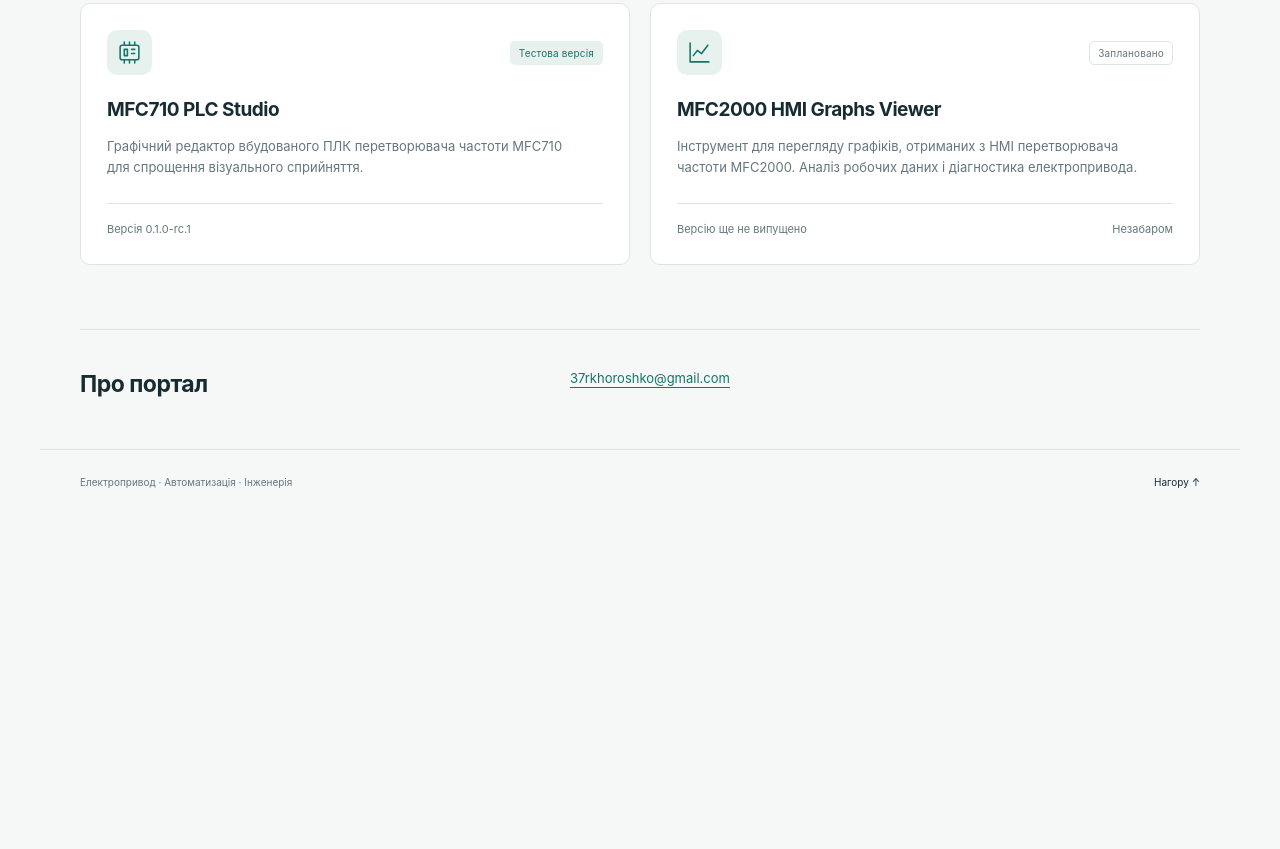
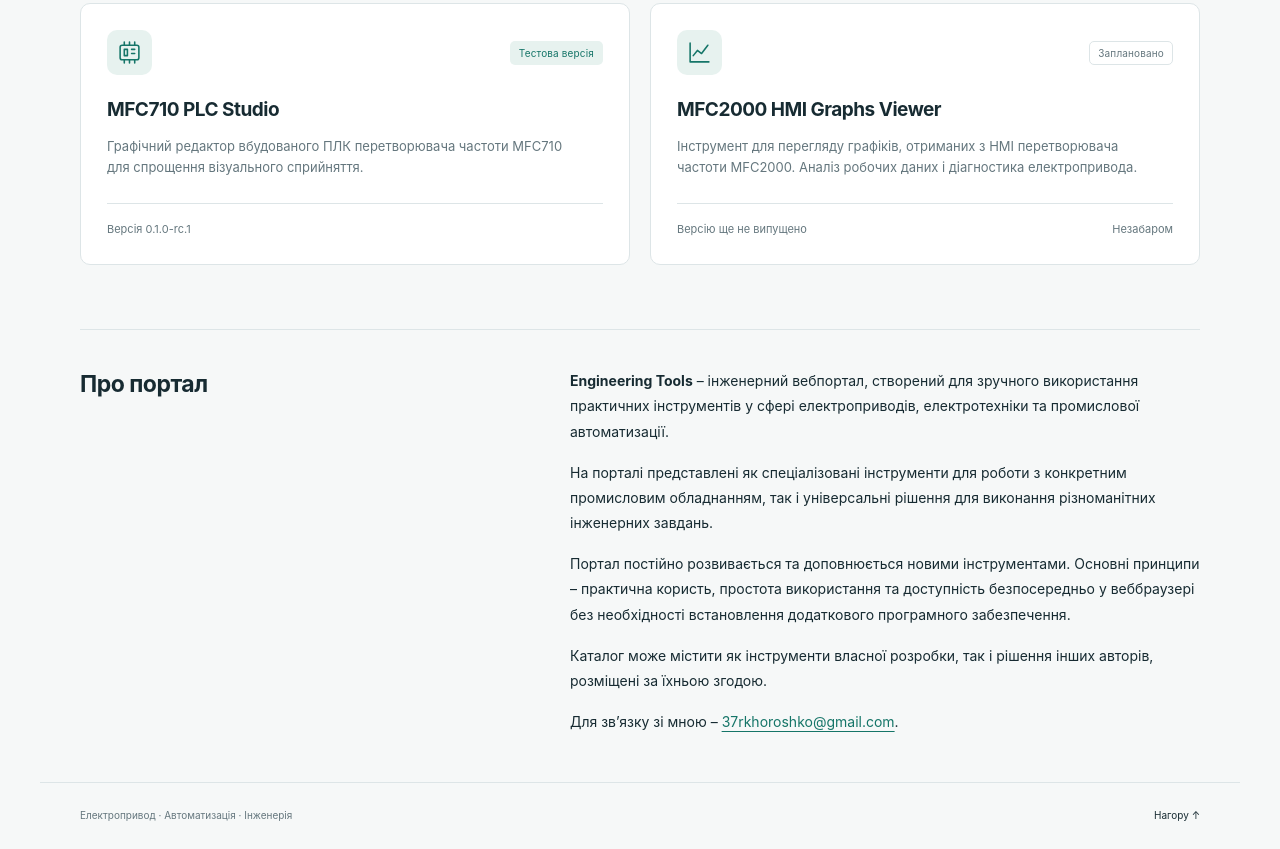
Before and after one commit to Roman-Khoroshko-tech/Roman-Khoroshko-tech.github.io, a website: page index.html in a window 1280 px wide. Shown: the part 427-1276 px from the top of the page. Before the commit the page ends 943 px from the top, so only its background shows below. Drawn offline with Linux system fonts and the light colour scheme.

Commit message:
Update About portal description and contact information

```diff
--- a/index.html
+++ b/index.html
@@ -6,7 +6,7 @@
   <meta name="color-scheme" content="light dark">
   <title>Roman Khoroshko Engineering Tools</title>
   <link rel="icon" href="./assets/favicon.svg" type="image/svg+xml">
-  <link rel="stylesheet" href="./assets/styles.css?v=1.0.5">
+  <link rel="stylesheet" href="./assets/styles.css?v=1.0.6">
   <script src="./assets/theme.js"></script>
   <script type="module" src="./assets/app.js?v=1.0.4"></script>
 </head>
@@ -28,7 +28,16 @@
     <div id="tools" class="grid"></div>
     <noscript><p>Увімкніть JavaScript, щоб переглядати каталог інструментів.</p></noscript>
   </section>
-  <section id="about" class="about" aria-labelledby="about-title"><h2 id="about-title">Про портал</h2><p><a class="contact-link" href="mailto:37rkhoroshko@gmail.com">37rkhoroshko@gmail.com</a></p></section>
+  <section id="about" class="about" aria-labelledby="about-title">
+    <h2 id="about-title">Про портал</h2>
+    <div class="about-content">
+      <p><strong>Engineering Tools</strong> – інженерний вебпортал, створений для зручного використання практичних інструментів у сфері електроприводів, електротехніки та промислової автоматизації.</p>
+      <p>На порталі представлені як спеціалізовані інструменти для роботи з конкретним промисловим обладнанням, так і універсальні рішення для виконання різноманітних інженерних завдань.</p>
+      <p>Портал постійно розвивається та доповнюється новими інструментами. Основні принципи – практична користь, простота використання та доступність безпосередньо у веббраузері без необхідності встановлення додаткового програмного забезпечення.</p>
+      <p>Каталог може містити як інструменти власної розробки, так і рішення інших авторів, розміщені за їхньою згодою.</p>
+      <p>Для зв’язку зі мною – <a class="contact-link" href="mailto:37rkhoroshko@gmail.com">37rkhoroshko@gmail.com</a>.</p>
+    </div>
+  </section>
 </main>
 <footer class="shell"><span class="muted">Електропривод · Автоматизація · Інженерія</span><a href="#title">Нагору ↑</a></footer>
 </body></html>
```
